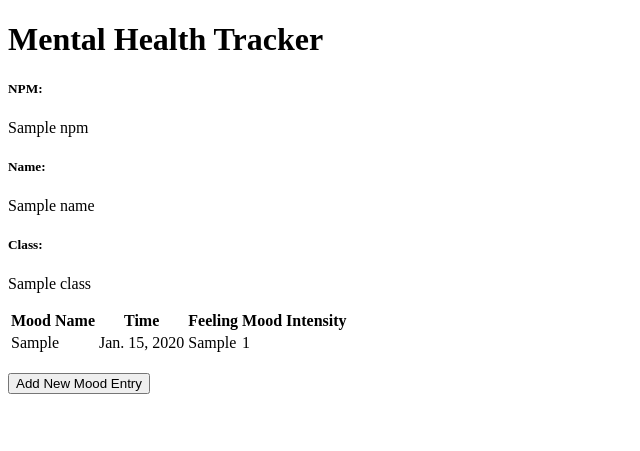
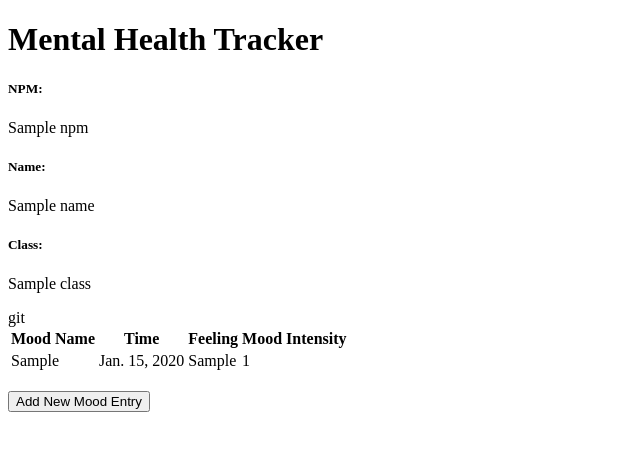
Before and after one commit to isaacboentoro/mental-health-tracker, a Django app: template main/templates/main.html in a window 1280 px wide. Shown: the top 451 px of the page, without its empty margins (0-640 px from the left). Run offline with Django 5.2, Linux system fonts and the light colour scheme; tables that the repository leaves empty hold one stand-in row (values such as "Sample post"); the template is opened without the code that fills it: values that come from a table or form of the project are taken from there, most other values are stand-ins (such as "Sample title", 1, 10 or a date in 2020).

Commit message:
deleted:    .github/deploy.yml 	modified:   main/templates/main.html

```diff
--- a/main/templates/main.html
+++ b/main/templates/main.html
@@ -15,7 +15,7 @@
 <p>There are no mood data in mental health tracker.</p>
 {% else %}
 <table>
-  <tr>
+  <tr>git
     <th>Mood Name</th>
     <th>Time</th>
     <th>Feeling</th>
```
Also changed, not shown: .github/deploy.yml (deleted).
